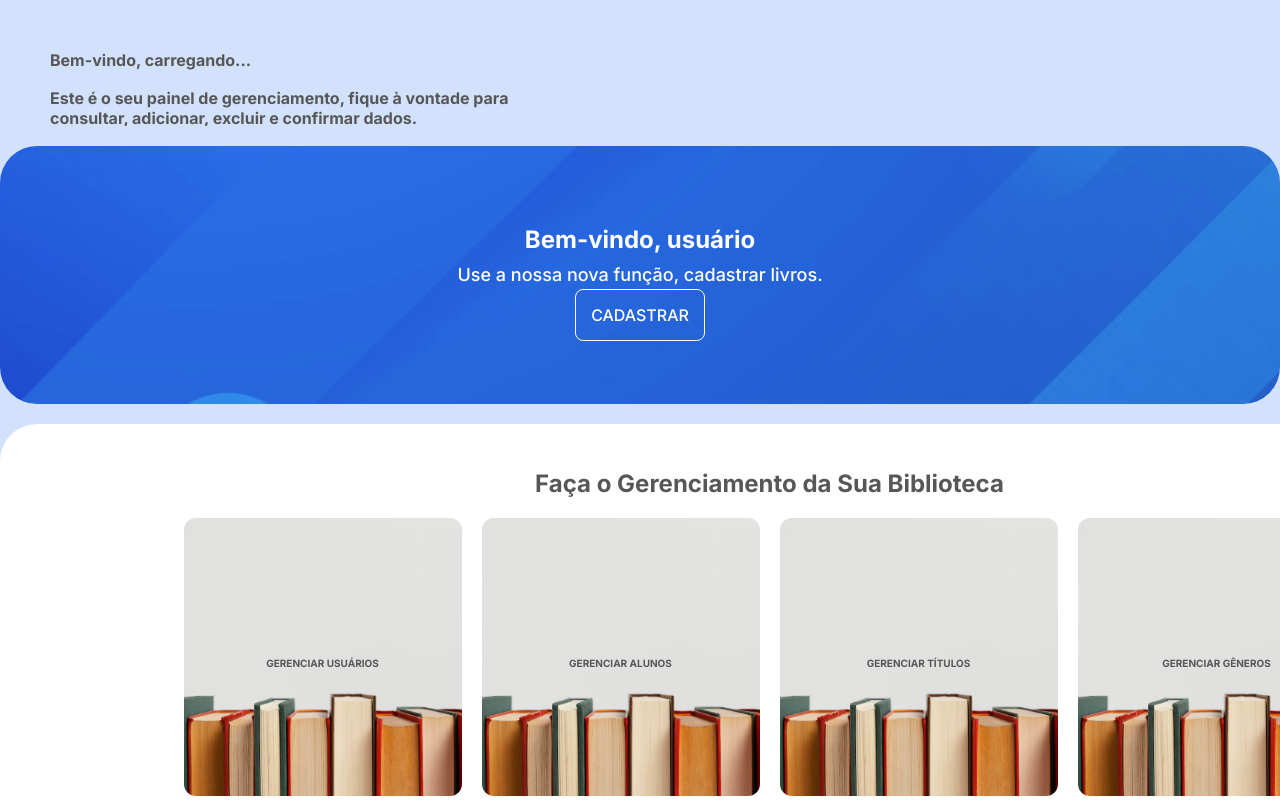
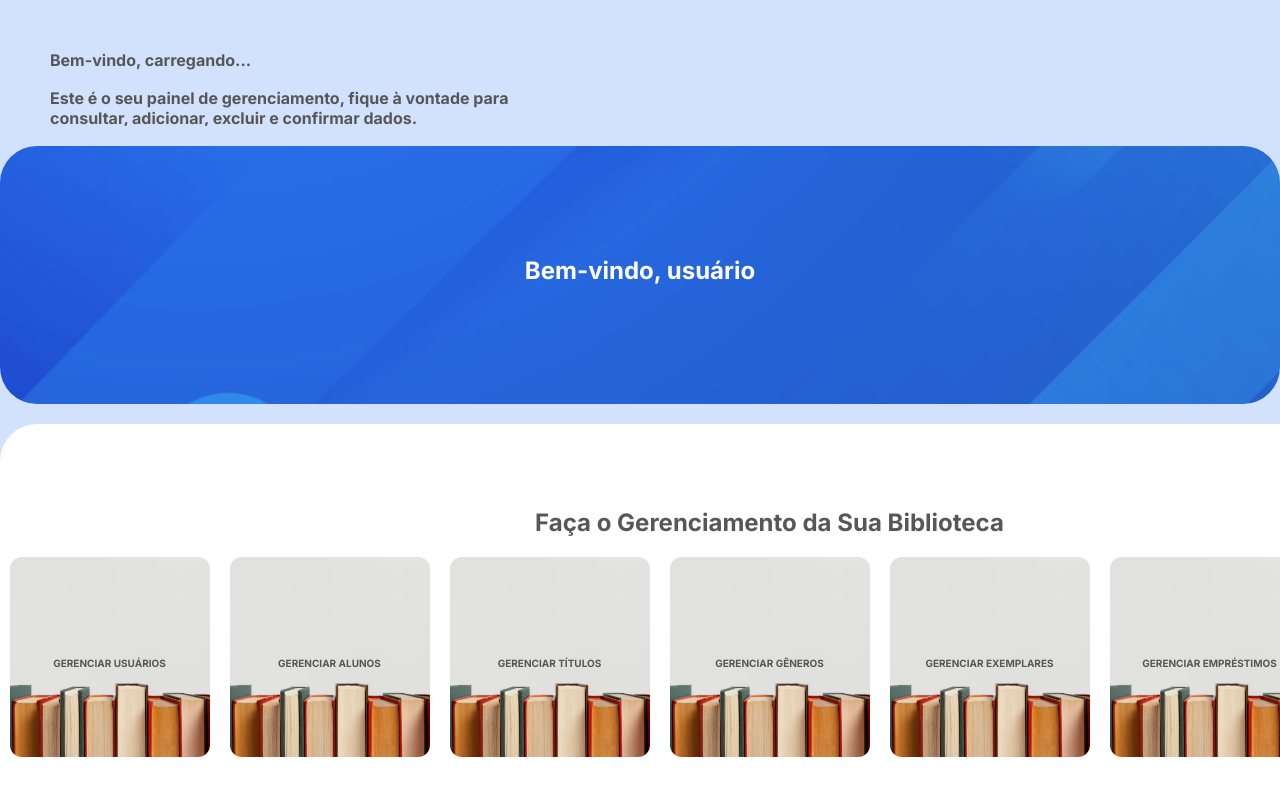
Before and after one commit to kevinJ204/BibliotecaPID, a React (Create React App) app in the folder biblioteca-front-end/: page /home in a window 1280 px wide. Built offline with nearby package versions, Linux system fonts and the light colour scheme; no server answers.

Commit message:
mudança na tela inicial

```diff
--- a/biblioteca-front-end/public/index.html
+++ b/biblioteca-front-end/public/index.html
@@ -2,14 +2,14 @@
 <html lang="en">
   <head>
     <meta charset="utf-8" />
-    <link rel="icon" href="%PUBLIC_URL%/favicon.ico" />
+    <link rel="icon" href="%PUBLIC_URL%/" />
     <meta name="viewport" content="width=device-width, initial-scale=1" />
     <meta name="theme-color" content="#000000" />
     <meta
       name="description"
       content="Web site created using create-react-app"
     />
-    <link rel="apple-touch-icon" href="%PUBLIC_URL%/logo192.png" />
+    <link rel="apple-touch-icon" href="%PUBLIC_URL%/" />
     <!--
       manifest.json provides metadata used when your web app is installed on a
       user's mobile device or desktop. See https://developers.google.com/web/fundamentals/web-app-manifest/
@@ -24,7 +24,7 @@
       work correctly both with client-side routing and a non-root public URL.
       Learn how to configure a non-root public URL by running `npm run build`.
     -->
-    <title>React App</title>
+    <title>SIGELI</title>
   </head>
   <body>
     <noscript>You need to enable JavaScript to run this app.</noscript>
--- a/biblioteca-front-end/src/componentes/Home.css
+++ b/biblioteca-front-end/src/componentes/Home.css
@@ -292,8 +292,8 @@
 
 .square {
     text-decoration: none;
-    width: 278px;
-    height: 278px;
+    width: 200px;
+    height: 200px;
     flex-shrink: 0;
     border-radius: 12px;
     background-image: url('./square.png');
--- a/biblioteca-front-end/src/componentes/Home.jsx
+++ b/biblioteca-front-end/src/componentes/Home.jsx
@@ -78,8 +78,6 @@ const Home = () => {
                 <div className="custom-rectangle">
                     <div className="rectangle-content">
                         <div className="rectangle-title">Bem-vindo, {userNome|| "usuário"}</div>
-                        <div className="rectangle-subtitle">Use a nossa nova função, cadastrar livros.</div>
-                        <Link to="/GerenciarTitulos" className="rectangle-button">CADASTRAR</Link>
                     </div>
                 </div>
 
@@ -101,7 +99,19 @@ const Home = () => {
                             </Link>
                             <Link to="/GerenciarGeneros" className="square">
                                 <div className="square-background"></div>
-                                <div className="square-label">GERENCIAR Gêneros</div>
+                                <div className="square-label">GERENCIAR GÊNEROS</div>
+                            </Link>
+                            <Link to="/GerenciarExemplares" className="square">
+                                <div className="square-background"></div>
+                                <div className="square-label">GERENCIAR EXEMPLARES</div>
+                            </Link>
+                            <Link to="/GerenciarEmprestimos" className="square">
+                                <div className="square-background"></div>
+                                <div className="square-label">GERENCIAR EMPRÉSTIMOS</div>
+                            </Link>
+                            <Link to="/GerenciarAutores" className="square">
+                                <div className="square-background"></div>
+                                <div className="square-label">GERENCIAR AUTORES</div>
                             </Link>
                         </div>
                     </div>
```
